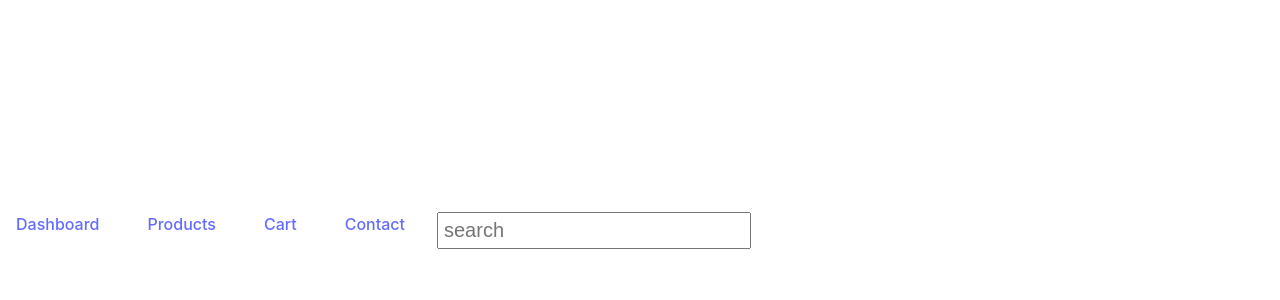
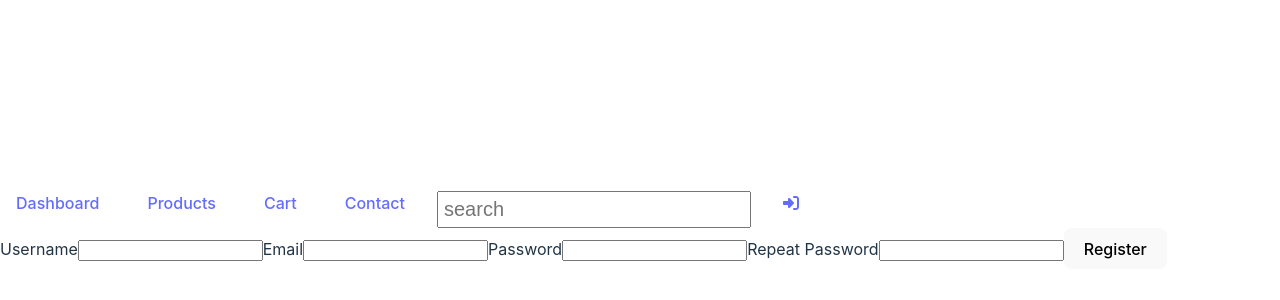
Before and after one commit to Kolinnnnn/ReactShop, a React (Vite) app in the folder Shop/: page /register in a window 1280 px wide. Shown: the part 170-470 px from the top of the page. Built offline with nearby package versions, Linux system fonts and the light colour scheme.

Commit message:
added login, register and ForgotPassword pages

```diff
--- a/Shop/package.json
+++ b/Shop/package.json
@@ -10,8 +10,12 @@
     "preview": "vite preview"
   },
   "dependencies": {
+    "@fortawesome/fontawesome-svg-core": "^6.6.0",
+    "@fortawesome/free-solid-svg-icons": "^6.6.0",
+    "@fortawesome/react-fontawesome": "^0.2.2",
     "react": "^18.2.0",
     "react-dom": "^18.2.0",
+    "react-hook-form": "^7.52.1",
     "react-router-dom": "^6.23.1"
   },
   "devDependencies": {
--- a/Shop/src/App.tsx
+++ b/Shop/src/App.tsx
@@ -10,6 +10,9 @@ import { ProductDetail } from './components/ProductDetail/ProductDetail'
 import { ProductProvider } from './ProductContext'
 import React from "react"
 import { Contact } from './pages/Contact'
+import { Login } from './pages/Login'
+import { Register } from './pages/Register'
+import { ForgotPassword } from './pages/ForgotPassword'
 
 function App() {
 
@@ -23,6 +26,9 @@ function App() {
         <Route path='/cart' element={<CartPage/>}/>
         <Route path='/products/:productId' element={<ProductDetail/>}></Route>
         <Route path='/contact' element={<Contact/>}></Route>
+        <Route path='/login' element={<Login/>}></Route>
+        <Route path='/register' element={<Register/>}></Route>
+        <Route path='/forgotPassword' element={<ForgotPassword/>}></Route>
       </Routes>
     </BrowserRouter>
     </ProductProvider>
--- a/Shop/src/components/Navbar/Navbar.tsx
+++ b/Shop/src/components/Navbar/Navbar.tsx
@@ -1,5 +1,7 @@
 import React from "react"
 import { SearchBar } from "../SearchBar/SearchBar"
+import { FontAwesomeIcon } from "@fortawesome/react-fontawesome"
+import { faRightToBracket } from "@fortawesome/free-solid-svg-icons";
 
 import './Navbar.css'
 export function Navbar() {
@@ -10,6 +12,7 @@ export function Navbar() {
             <li><a href="/cart">Cart</a></li>
             <li><a href="/contact">Contact</a></li>
             <li><SearchBar></SearchBar></li>
+            <li><a href="/login"><FontAwesomeIcon icon={faRightToBracket} /></a></li>
         </ul>
     )
   }
--- /dev/null
+++ b/Shop/src/pages/ForgotPassword.tsx
@@ -0,0 +1,23 @@
+import { useContext } from "react";
+import { useState } from "react";
+import { ProductContext } from "../ProductContext";
+import React from "react"
+
+export function ForgotPassword() {
+    const [email,setEmail] = useState("")
+
+    const handleSubmit = (e:React.FormEvent<HTMLFormElement>) => {
+        console.log(e);
+        e.preventDefault()
+    }
+
+    return (
+        <div>
+        <form onSubmit={handleSubmit}>
+            <label>Email</label>
+            <input value={email} onChange={(e) =>setEmail(e.target.value)}></input>
+            <button type="submit">Submit</button>
+        </form>
+        </div>
+    )
+}
--- /dev/null
+++ b/Shop/src/pages/Login.tsx
@@ -0,0 +1,28 @@
+import { useContext } from "react";
+import { useState } from "react";
+import { ProductContext } from "../ProductContext";
+import React from "react"
+
+export function Login() {
+    const [username,setUsername] = useState("")
+    const [password,setPassword] = useState("")
+
+    const handleSubmit = (e:React.FormEvent<HTMLFormElement>) => {
+        console.log(e);
+        e.preventDefault()
+    }
+
+    return (
+        <div>
+        <form onSubmit={handleSubmit}>
+            <label>Username</label>
+            <input value={username} onChange={(e) =>setUsername(e.target.value)}></input>
+            <label>Password</label>
+            <input type="password" value={password} onChange={(e) =>setPassword(e.target.value)}></input>
+            <button type="submit">Log In</button>
+        </form>
+        <a href="/register">Dont have an account yet? Register here</a>
+        <a href="/forgotPassword">Forgot password? Change it here</a>
+        </div>
+    )
+}
--- /dev/null
+++ b/Shop/src/pages/Register.tsx
@@ -0,0 +1,39 @@
+import { useContext } from "react";
+import { useState } from "react";
+import { ProductContext } from "../ProductContext";
+import React from "react"
+import { useForm } from "react-hook-form";
+
+type formInputs = {
+    username: string,
+    email: string,
+    password: string,
+    repeatPassword: string,
+}
+
+export function Register() {
+    const {register,handleSubmit,formState:{errors}} = useForm<formInputs>()
+    const onSubmit = (data) => {
+        console.log(data);
+    }
+
+    return (
+        <div>
+        <form onSubmit={handleSubmit(onSubmit)}>
+            <label>Username</label>
+            <input {...register("username",{required:true})}></input>
+            {errors.username && <p>{errors.username.message}</p>}
+            <label>Email</label>
+            <input type="email"{...register("email",{required:true})}></input>
+            {errors.email && <p>{errors.email.message}</p>}
+            <label>Password</label>
+            <input type="password"{...register("password",{required:true})}></input>
+            {errors.password && <p>{errors.password.message}</p>}
+            <label>Repeat Password</label>
+            <input type="password"{...register("repeatPassword",{required:true})}></input>
+            {errors.repeatPassword && <p>{errors.repeatPassword.message}</p>}
+            <button type="submit">Register</button>
+        </form>
+        </div>
+    )
+}
```
Also changed, not shown: 1 other file (tests, documents, lock files or other folders).
